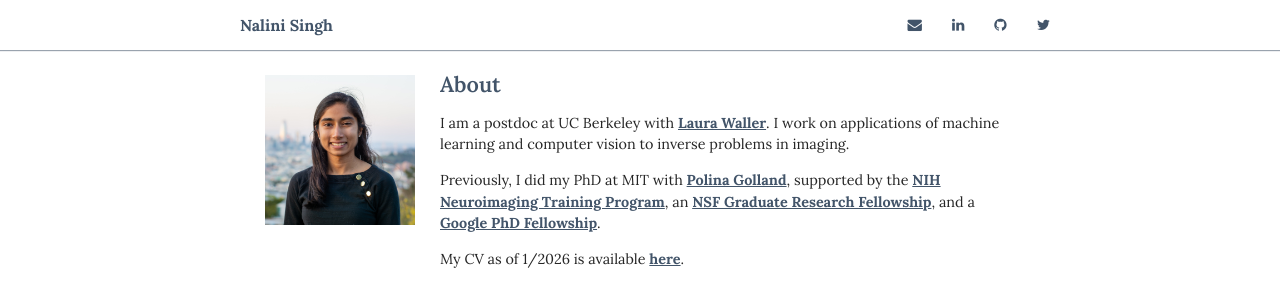
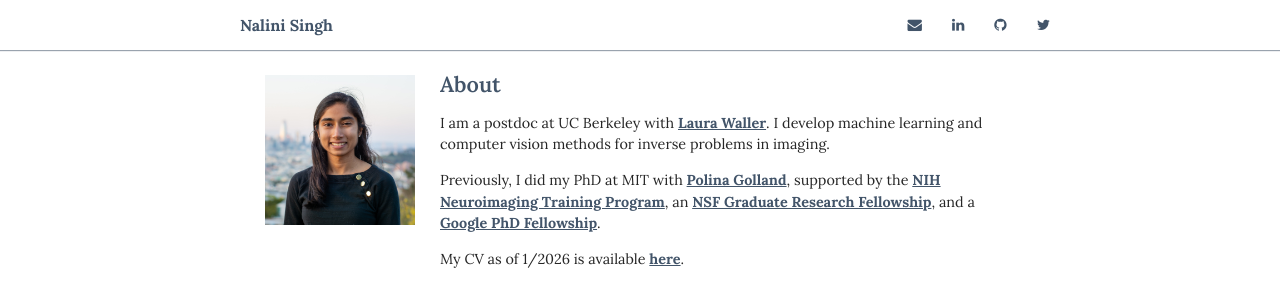
Before and after one commit to nalinimsingh/nalinimsingh.github.io, a Jekyll site: the page built from index.html, in a window 1280 px wide. Shown: the top 307 px of the page. Built offline with Jekyll 4.4.1, drawn with Linux system fonts in a browser that asks for light colours; nearby versions of some CDN libraries.

Commit message:
Update blurb

```diff
--- a/_pages/index.md
+++ b/_pages/index.md
@@ -11,7 +11,7 @@
 <div class='main-info' markdown="1">
 
 ## About
-I am a postdoc at UC Berkeley with [Laura Waller](http://www.laurawaller.com/). I work on applications of machine learning and computer vision to inverse problems in imaging.
+I am a postdoc at UC Berkeley with [Laura Waller](http://www.laurawaller.com/). I develop machine learning and computer vision methods for inverse problems in imaging.
 
 Previously, I did my PhD at MIT with [Polina Golland](https://people.csail.mit.edu/polina/), supported by the [NIH Neuroimaging Training Program](https://hst.mit.edu/academic-programs/memp/neuroimaging-training-program), an [NSF Graduate Research Fellowship](https://www.nsfgrfp.org/), and a [Google PhD Fellowship](https://research.google/outreach/phd-fellowship/).
 
```
